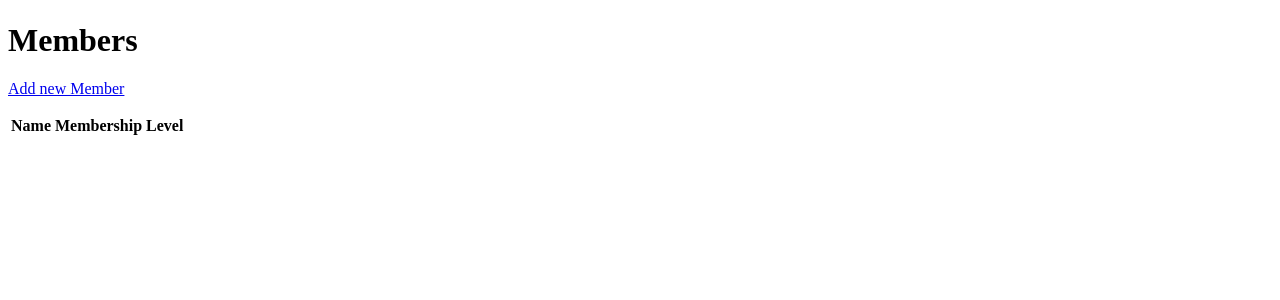
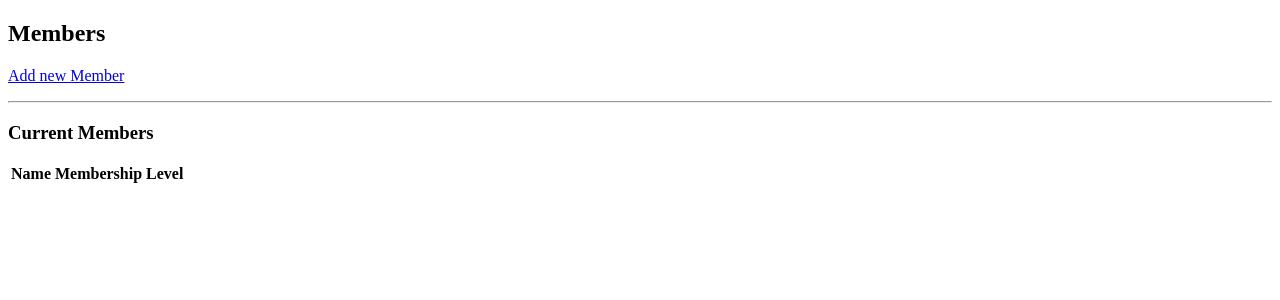
Before and after one commit to hollyhbrady/Peaches_Studio, a Flask app: page /members in a window 1280 px wide. Shown: the part 179-479 px from the top of the page. Run offline with Flask 2, Linux system fonts and the light colour scheme; data that the repository does not hold is empty; some libraries are stand-ins or nearby versions.

Commit message:
edited all member htmls for consistent header sizes and spacing

```diff
--- a/templates/index.html
+++ b/templates/index.html
@@ -2,6 +2,7 @@
 
 {% block content %}
 
-<p>Manage all your member and lesson needs here!</p>
+<p>Welcome to the Wellsbury branch of Peaches Studio!</p>
+<p>Manage your members, lessons and bookings here.</p>
 
 {% endblock %}
--- a/templates/members/index.html
+++ b/templates/members/index.html
@@ -1,8 +1,10 @@
 {% extends 'base.html' %}
 
 {% block content %}
-<h1>Members</h1>
+<h2>Members</h2>
 <p><a href="/members/new">Add new Member</a></p>
+<hr>
+<h3>Current Members</h3>
 <table>
   <tr>
     <th>Name</th>
--- a/templates/members/new.html
+++ b/templates/members/new.html
@@ -2,7 +2,7 @@
 
 {% block content %}
 
-<h2>Add new Member</h2>
+<h3>Add new Member</h3>
 
 <form class=form action="/members/new" method="POST">
     <div class="flex-container">
--- a/templates/members/show.html
+++ b/templates/members/show.html
@@ -4,7 +4,7 @@
 <h3> {{member.name}} is booked in for:</h3>
 <div>
     {% for lesson in lessons  %}
-    {{lesson.name}}: {{lesson.category}} level on {{lesson.day}} at {{lesson.time}} for {{lesson.duration}} minutes
+    <p>{{lesson.name}}: {{lesson.category}} level on {{lesson.day}} at {{lesson.time}} for {{lesson.duration}} minutes</p>
     {% endfor %}
 </div>
 {% endblock %}
```
